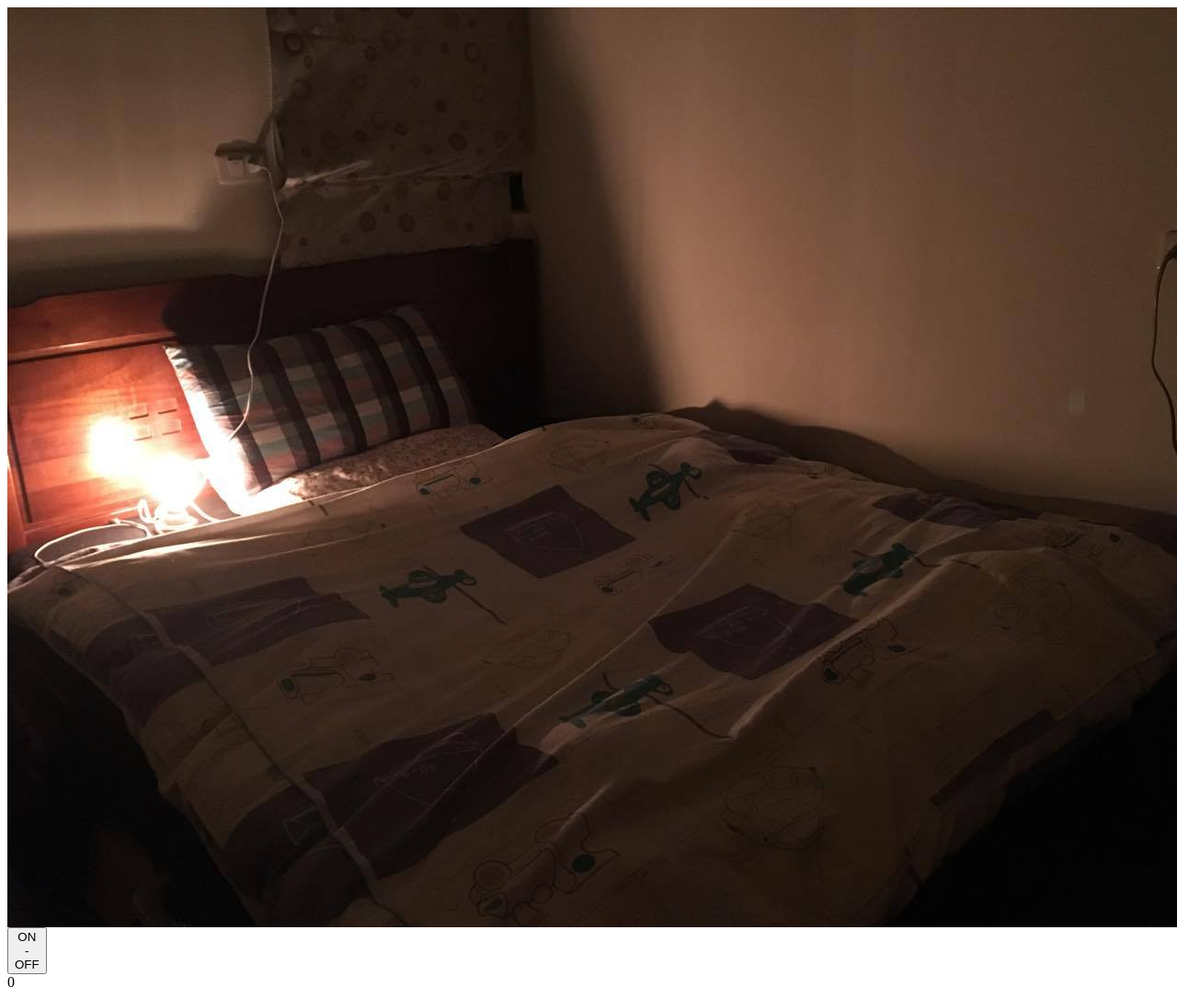
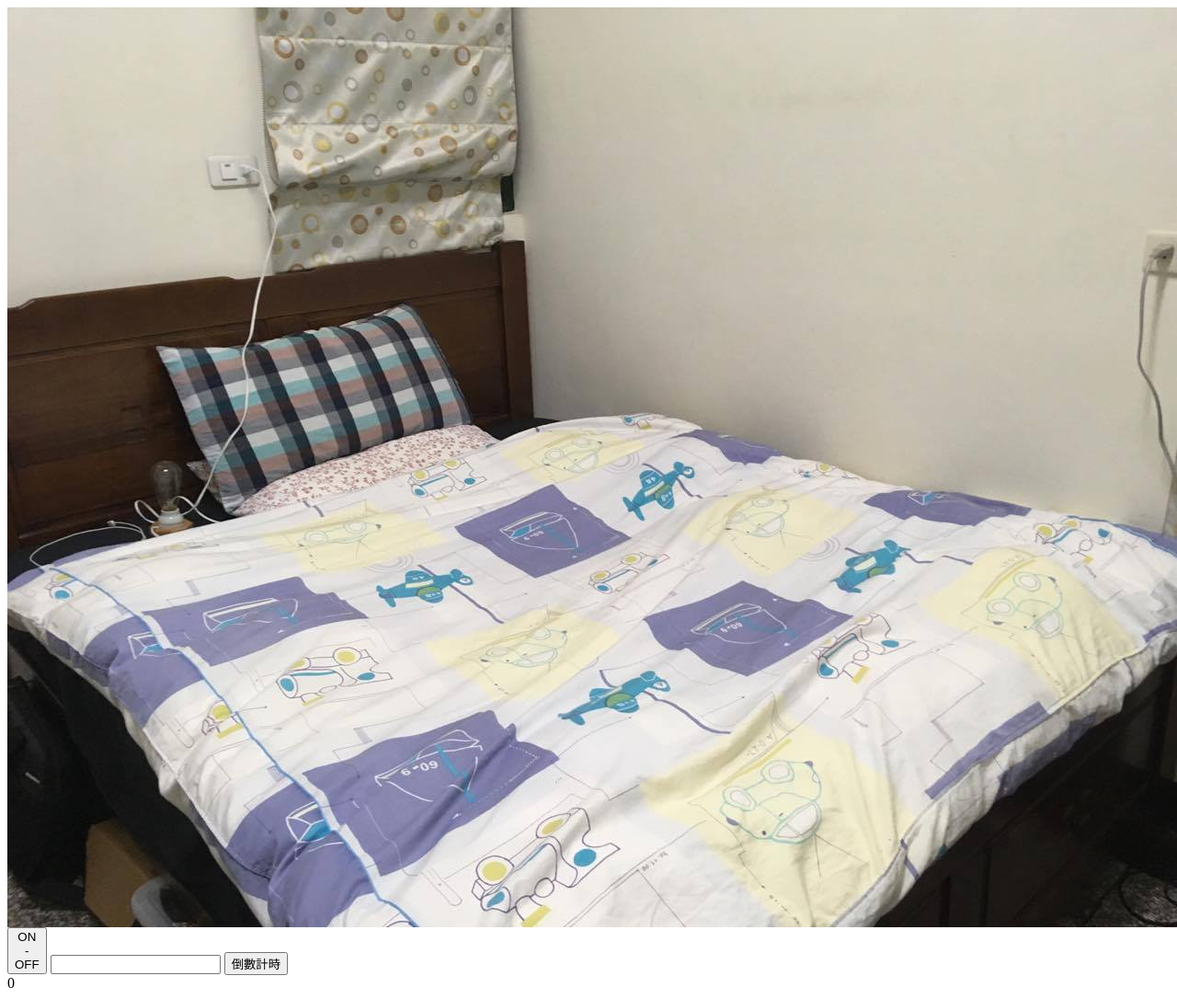
Before and after one commit to imwayneliao/-S18-L2, a plain HTML site: page Q1.html in a window 1280 px wide. Shown: the top 1086 px of the page at 92% size. Drawn offline with Linux system fonts and the light colour scheme.

Commit message:
Q1 completed

```diff
--- a/Q1.html
+++ b/Q1.html
@@ -7,7 +7,8 @@
       state = !state;
       image.src = state? "img/on.jpg" : "img/off.jpg";
     }
-    var timeLeft = 5;
+    var timeLeft = 0;
+    var id;
     function countDownTimer(){
       timeLeft=timeLeft-1;
       document.getElementById("timer").innerHTML = timeLeft;
@@ -15,15 +16,25 @@
         document.getElementById("image").src = "img/off.jpg";
         clearInterval(id);
       }
+    }
+    function startCountDown() {
+      timeLeft = document.getElementById("time-left").value;
+      if (isNaN(timeLeft)){
+        alert("請輸入數字");
+        return;
+      }
       document.getElementById("timer").innerHTML = timeLeft;
+      id = setInterval(countDownTimer, 1000);
     }
-    var id = setInterval(countDownTimer, 1000);
+
 
   </script>
 </head>
 <body>
   <img id="image" src="img/on.jpg">
   <button class="button" onclick="toggleLight();">ON<br>-<br>OFF</button>
-  <div id="timer">5</div>
+  <input type="text" id="time-left">
+  <button onclick="startCountDown()">倒數計時</button>
+  <div id="timer">0</div>
 </body>
 </html>
```
